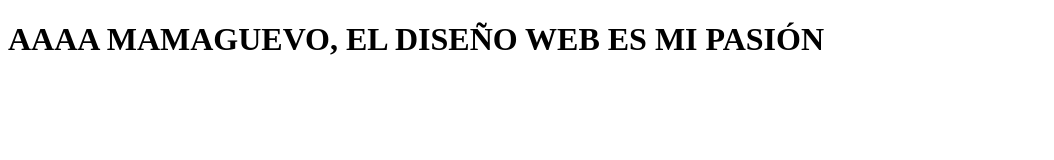
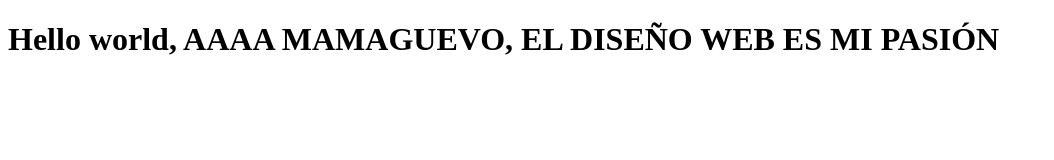
Before and after one commit to Renemanzanares/Coursera-test, a plain HTML site: page MiPrimeraWeb/Index.html in a window 1280 px wide. Shown: the whole page, without its empty margins (0-1054 px from the left). Drawn offline with Linux system fonts and the light colour scheme.

Commit message:
le cambie unas cosas

```diff
--- a/MiPrimeraWeb/Index.html
+++ b/MiPrimeraWeb/Index.html
@@ -4,6 +4,6 @@
     <title>Hello World!</title>
 </head>
 <body>
-<h1>AAAA MAMAGUEVO, EL DISEÑO WEB ES MI PASIÓN</h1>
+<h1>Hello world, AAAA MAMAGUEVO, EL DISEÑO WEB ES MI PASIÓN</h1>
 </body>
 </html>
```
